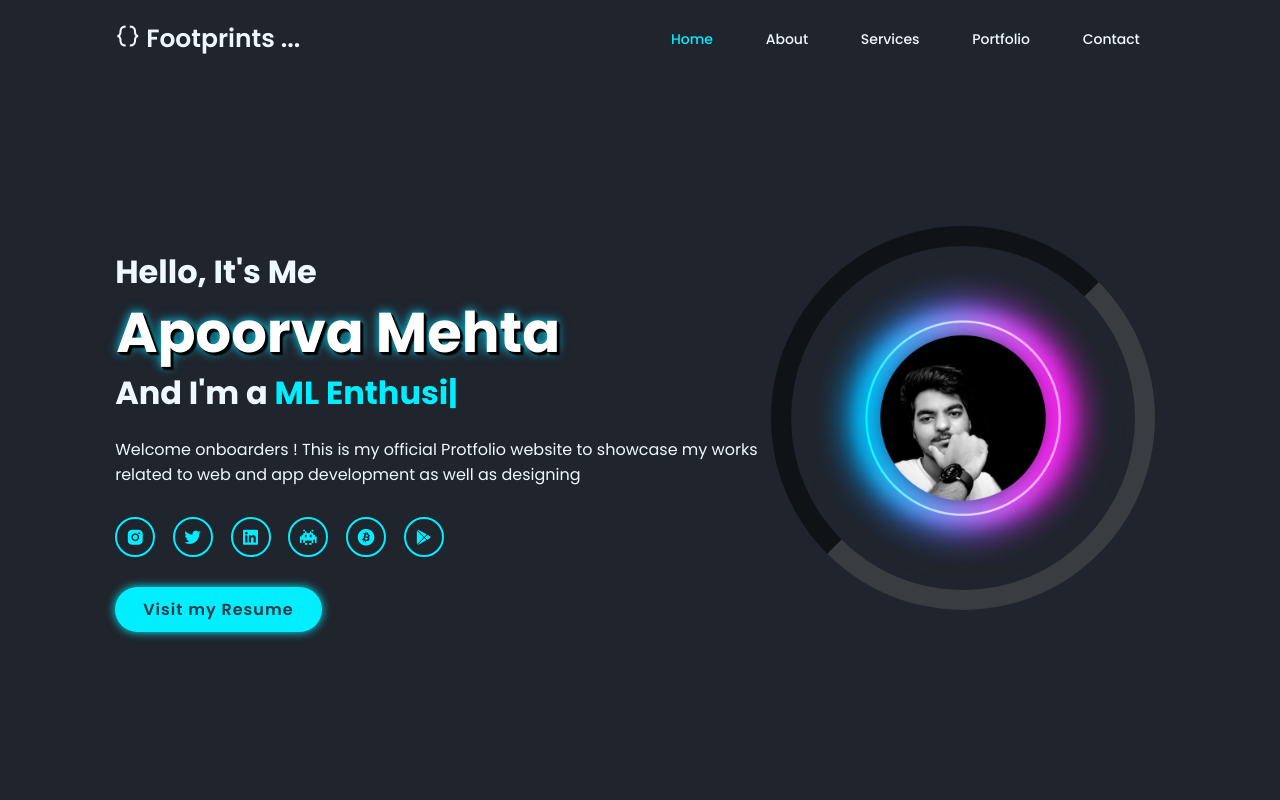
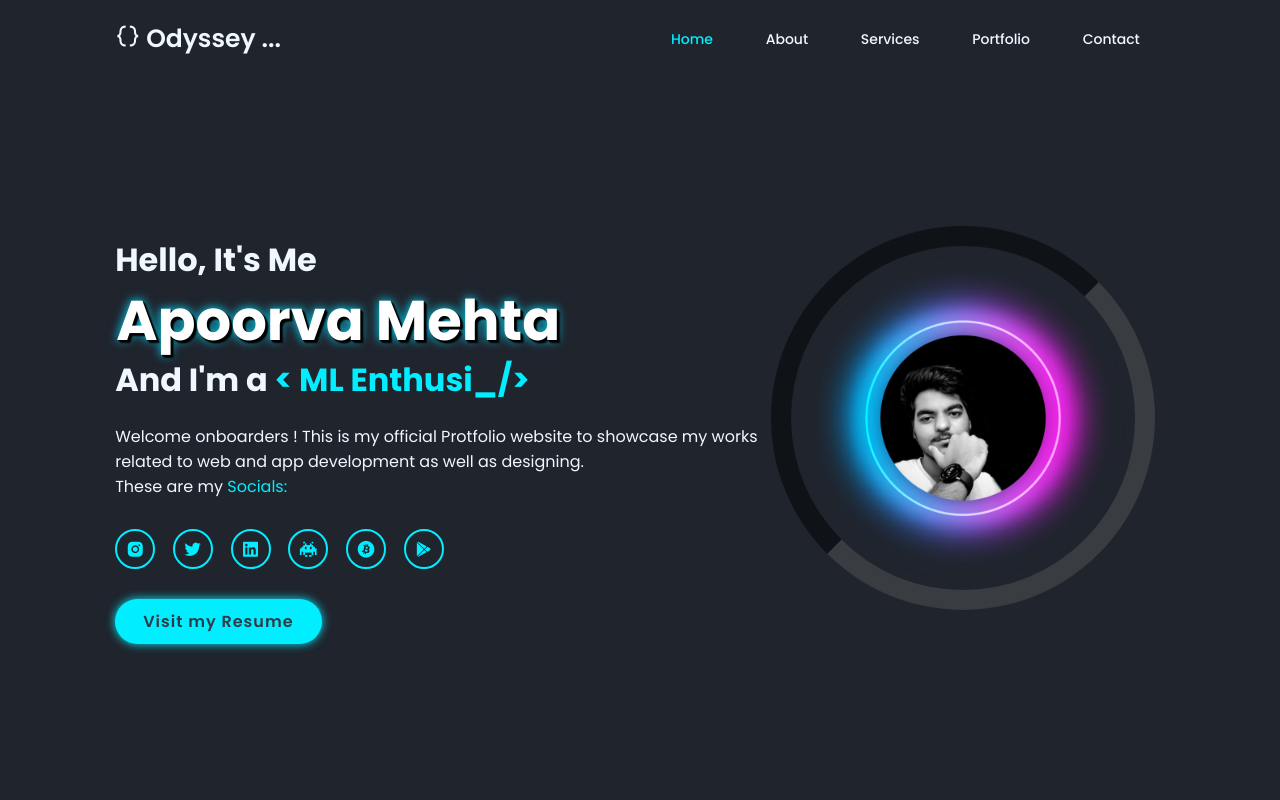
Before and after one commit to apoorva1823000/PortfolioWebsite, a plain HTML site: page index.html in a window 1280 px wide. Shown: the top 800 px of the page. Drawn offline with nearby package versions, Linux system fonts and the light colour scheme; a script that the page names is missing.

Commit message:
Changes Made

```diff
--- a/index.html
+++ b/index.html
@@ -12,7 +12,7 @@
 <body onload="todayDate()">
     <!-- header section -->
     <header class="header">
-        <a href="#" class="logo"><i class='bx bx-code-curly' id="footprintsLogo"></i> Footprints ...</a>
+        <a href="#" class="logo"><i class='bx bx-code-curly' id="footprintsLogo"></i> Odyssey ...</a>
         <i class='bx bx-menu' id="menu-icon"></i>
         <nav class="navbar">
             <a href="#home" class="active">Home</a>
@@ -29,8 +29,8 @@
         <div class="home-content">
             <h3>Hello, It's Me</h3>
             <h1 class="name">Apoorva Mehta</h1>
-            <h3>And I'm a <span class="multiple-text"></span></h3>
-            <p>Welcome onboarders ! This is my official Protfolio website to showcase my works related to web and app development as well as designing</p>
+            <h3>And I'm a <span>&lt;</span> <span class="multiple-text"></span></h3>
+            <p>Welcome onboarders ! This is my official Protfolio website to showcase my works related to web and app development as well as designing. <br>These are my <span>Socials:</span></br></p>
             <!-- I am a BTech CSE graduate of 2023 with gold medal in academics. A passionate developer with keen interest in android, front-end, web 3.0 development as well as swimming for recreation. And<br/> <span>Founder of The LoopBreakers.Inc</span> -->
             <div class="social-media">
                 <a class="instagram" href="https://www.instagram.com/apoorva_mehta_08?igsh=aGR3b2lwdGxsdHY2" target="_blank" data-title="Visit my Instagram Profile"><i class='bx bxl-instagram-alt'></i></a>
--- a/script.js
+++ b/script.js
@@ -56,7 +56,8 @@ const typed = new Typed('.multiple-text', {
     typeSpeed: 100,
     backSpeed: 100,
     backDelay: 1000,
-    loop: true
+    loop: true,
+    cursorChar: '_/>'
 });
 // Mailing
 function sendEmail(){
```
